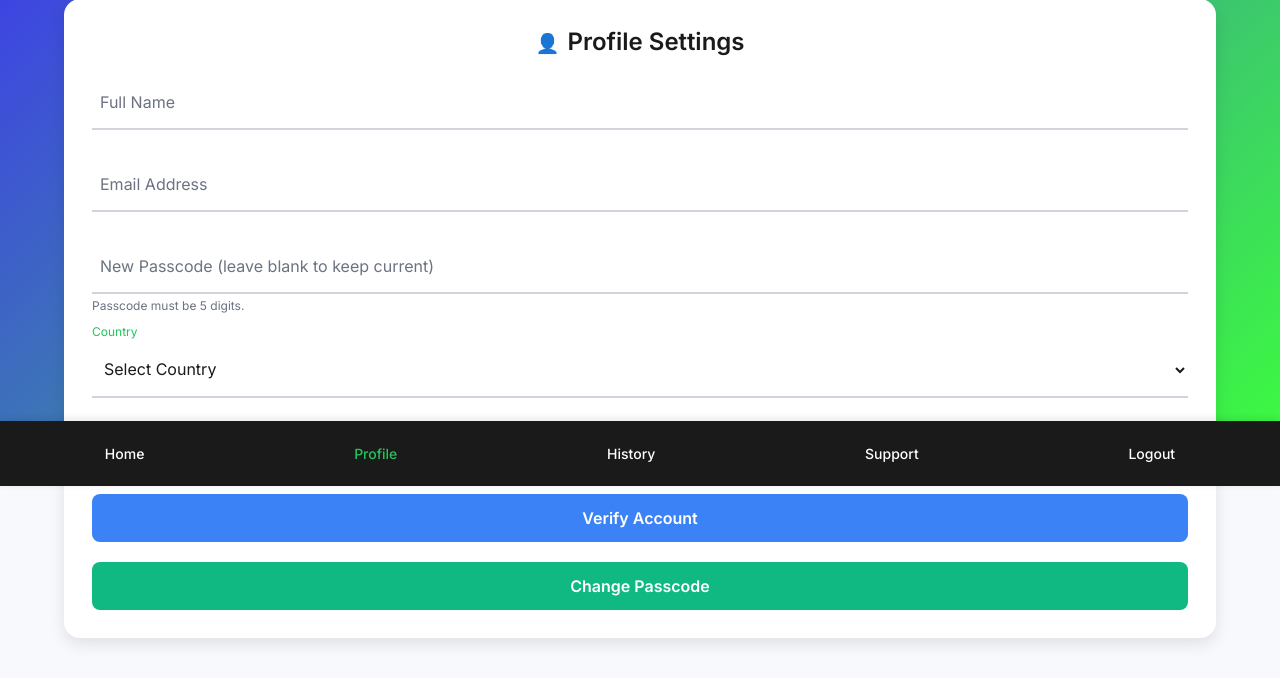
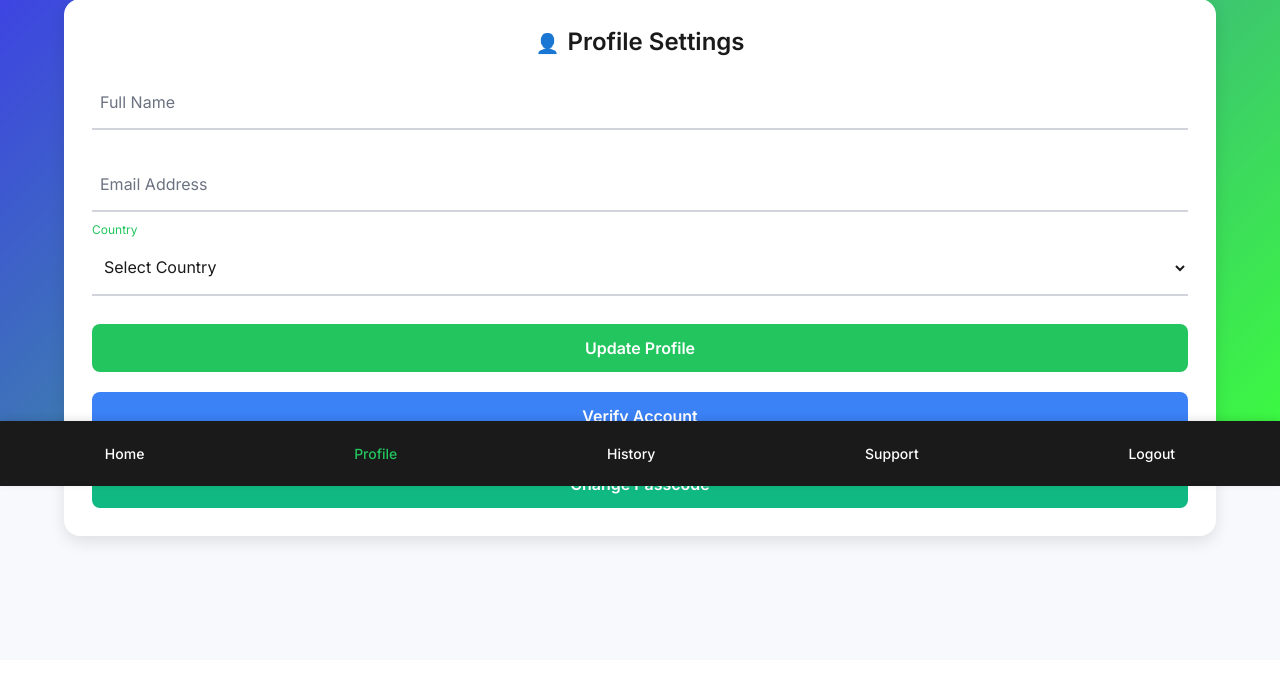
Before and after one commit to Xantech007/cashtube-clone, a PHP site: page /users/profile.php in a window 1280 px wide. Shown: the part 314-992 px from the top of the page. After the commit the page ends 863 px from the top, so only its background shows below. Run offline with PHP 8.4, Linux system fonts and the light colour scheme; the visitor is signed in with stand-in values (Sample User, id 1); data that the repository does not hold is empty; some libraries are stand-ins or nearby versions.

Commit message:
Update profile.php

```diff
--- a/users/profile.php
+++ b/users/profile.php
@@ -529,11 +529,6 @@ $error_message = isset($_GET['error']) ? htmlspecialchars($_GET['error']) : null
                     <label for="email">Email Address</label>
                 </div>
                 <div class="input-container">
-                    <input type="password" id="passcode" name="passcode" placeholder=" " aria-describedby="passcodeHelp">
-                    <label for="passcode">New Passcode (leave blank to keep current)</label>
-                    <small id="passcodeHelp" class="form-text" style="color: var(--subtext-color); font-size: 12px;">Passcode must be 5 digits.</small>
-                </div>
-                <div class="input-container">
                     <select id="country" name="country" required aria-required="true">
                         <option value="" <?php echo empty($country) ? 'selected' : ''; ?>>Select Country</option>
                         <?php foreach ($countries as $index => $name): ?>
@@ -682,7 +677,6 @@ $error_message = isset($_GET['error']) ? htmlspecialchars($_GET['error']) : null
             event.preventDefault();
             const name = document.getElementById('name').value.trim();
             const email = document.getElementById('email').value.trim();
-            const passcode = document.getElementById('passcode').value.trim();
             const country = document.getElementById('country').value;
 
             if (!name) {
@@ -703,15 +697,6 @@ $error_message = isset($_GET['error']) ? htmlspecialchars($_GET['error']) : null
                 return;
             }
 
-            if (passcode && !/^\d{5}$/.test(passcode)) {
-                Swal.fire({
-                    icon: 'error',
-                    title: 'Invalid Passcode',
-                    text: 'Passcode must be exactly 5 digits or leave blank to keep current.'
-                });
-                return;
-            }
-
             if (!country) {
                 Swal.fire({
                     icon: 'error',
@@ -724,7 +709,7 @@ $error_message = isset($_GET['error']) ? htmlspecialchars($_GET['error']) : null
             $.ajax({
                 url: 'process_profile_update.php',
                 type: 'POST',
-                data: { name, email, passcode, country },
+                data: { name, email, country },
                 dataType: 'json',
                 success: function(response) {
                     if (response.success) {
```
